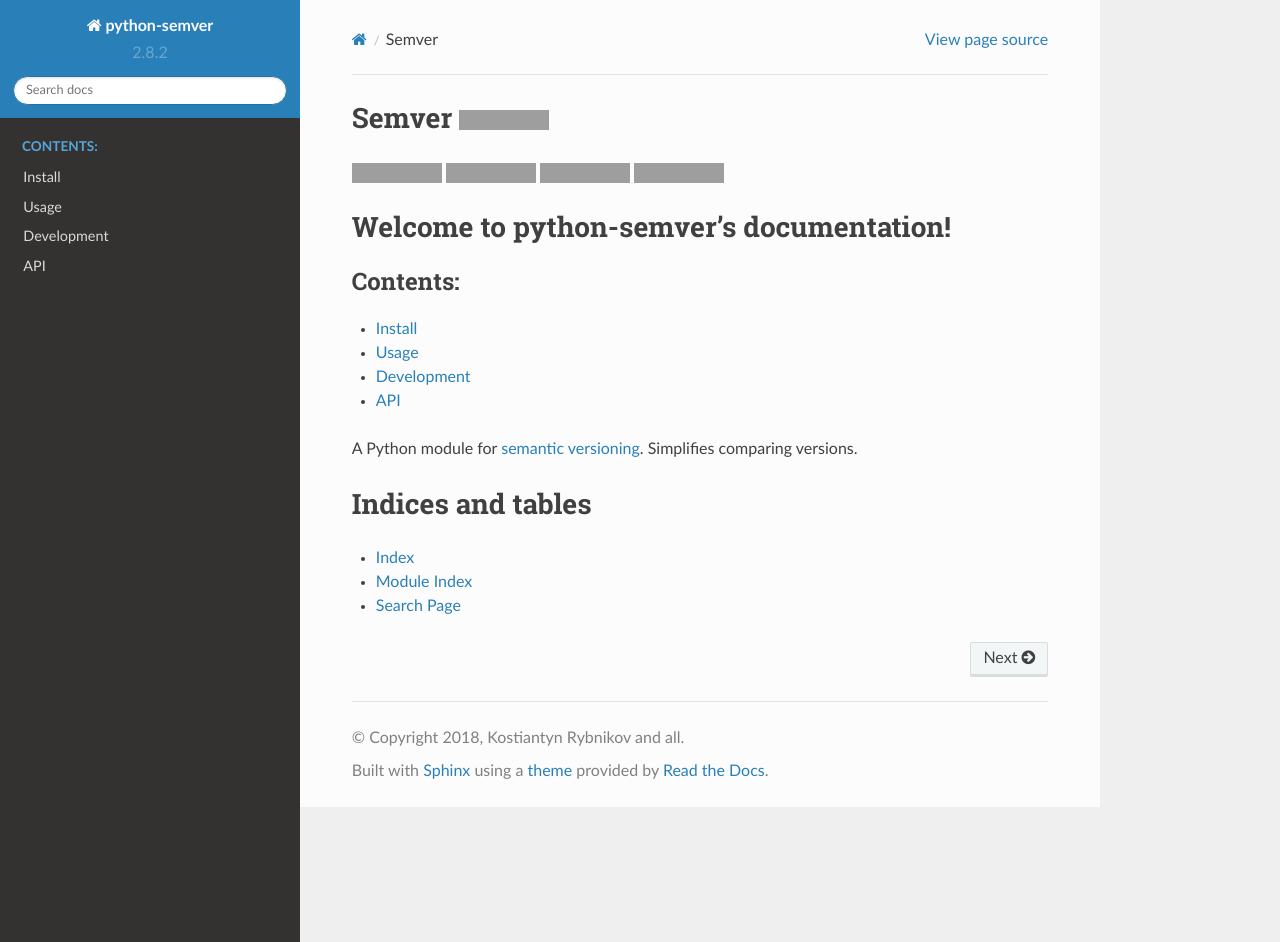
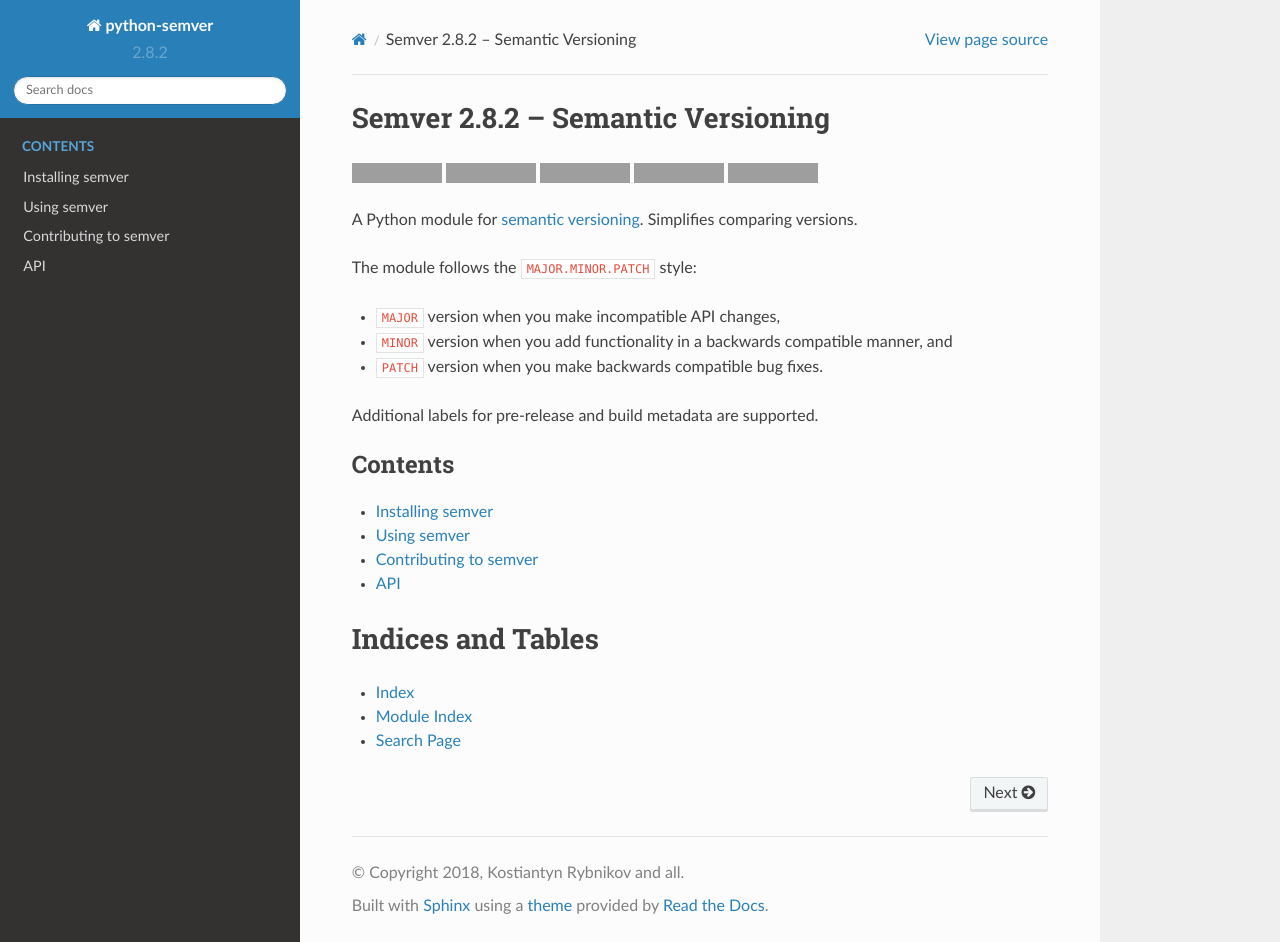
Before and after one commit to python-semver/python-semver, a Sphinx documentation site: the page built from docs/index.rst, in a window 1280 px wide and 942 px high. Built offline with Sphinx 7.4.7 and the Read the Docs theme 2.0.0, drawn with Linux system fonts in a browser that asks for light colours; grey boxes are pictures that could not be loaded.

Commit message:
Improve entry page
* Improve main title with semver's version and a catchy phrase
* Move the |latest-version| placeholder to the other placeholders
  like build status, downloads etc.
* Remove the "Welcome bla" heading as it introduces a lonly section
  and it is mostly useless
* Add a short explanation about the "version style" major.minor.patch
  (cited from semver.org)
* Reference the other parts with just the filename (with the .rst extension)
  and without the title. The title is automatically retrieved from
  the file, no need to repeat it. This makes the overall doc more consistent.
* Change py.test -> pytest

```diff
--- a/docs/development.rst
+++ b/docs/development.rst
@@ -8,7 +8,7 @@
 
     python setup.py test
 
-We use `py.test`_ and `tox`_ to run tests against all supported Python
+We use `pytest`_ and `tox`_ to run tests against all supported Python
 versions.  All test dependencies are resolved automatically, apart from
 virtualenv, which for the moment you still may have to install manually:
 
@@ -24,5 +24,5 @@
 
 
 .. _pull request: https://github.com/k-bx/python-semver/pulls
-.. _py.test: http://pytest.org/
+.. _pytest: http://pytest.org/
 .. _tox: http://tox.testrun.org/
--- a/docs/index.rst
+++ b/docs/index.rst
@@ -1,26 +1,33 @@
-Semver |latest-version|
-=======================
+Semver |version| -- Semantic Versioning
+=======================================
 
-|build-status| |python-support| |downloads| |license|
+|build-status| |latest-version| |python-support| |downloads| |license|
 
 .. python-semver documentation master file, created by
    sphinx-quickstart on Tue May  1 16:51:19 2018.
    You can adapt this file completely to your liking, but it should at least
    contain the root `toctree` directive.
 
-Welcome to python-semver's documentation!
-=========================================
+A Python module for `semantic versioning`_. Simplifies comparing versions.
+
+The module follows the ``MAJOR.MINOR.PATCH`` style:
+
+* ``MAJOR`` version when you make incompatible API changes,
+* ``MINOR`` version when you add functionality in a backwards compatible manner, and
+* ``PATCH`` version when you make backwards compatible bug fixes.
+
+Additional labels for pre-release and build metadata are supported.
+
+
 
 .. toctree::
    :maxdepth: 2
-   :caption: Contents:
+   :caption: Contents
 
-   Install <install.rst>
-   Usage <usage.rst>
-   Development <development.rst>
-   API <api.rst>
-
-A Python module for `semantic versioning`_. Simplifies comparing versions.
+   install
+   usage
+   development
+   api
 
 
 .. |latest-version| image:: https://img.shields.io/pypi/v/semver.svg
@@ -41,7 +48,7 @@
 .. _semantic versioning: http://semver.org/
 
 
-Indices and tables
+Indices and Tables
 ==================
 
 * :ref:`genindex`
```
